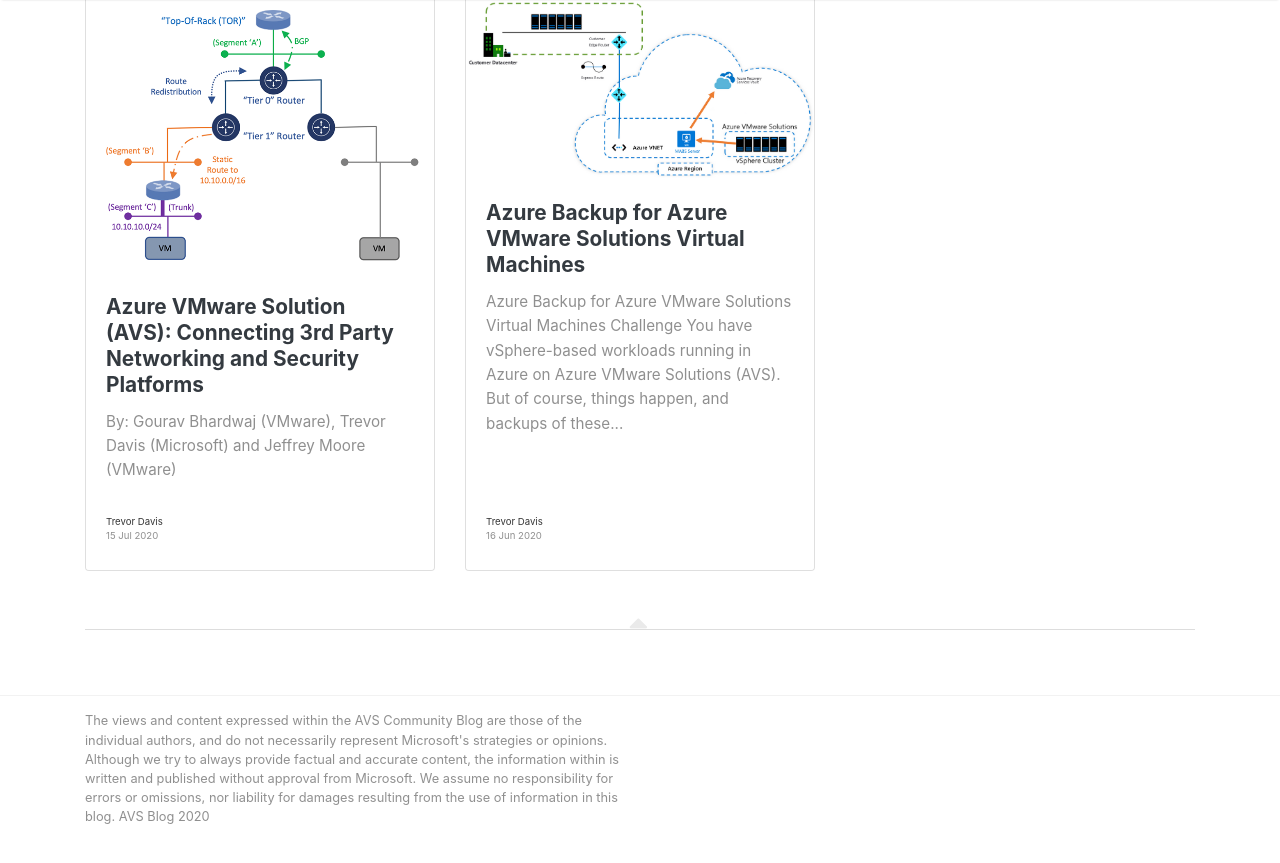
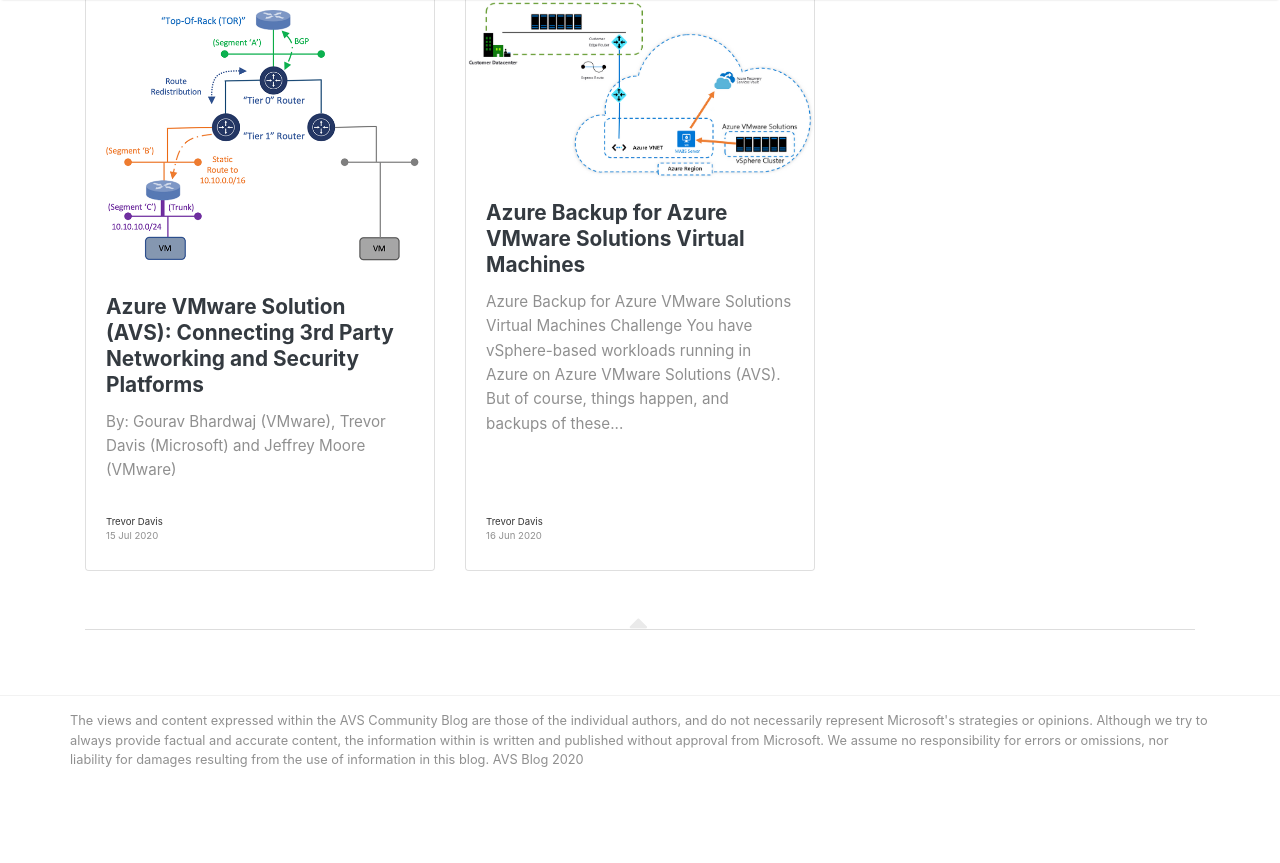
Before and after one commit to AVSBlog/avsblog.github.io, a Jekyll site: the page built from index.html, in a window 1280 px wide and 900 px high, scrolled down 1131 px. Shown: the top 863 px of the window. Built offline with Jekyll 4.4.1, drawn with Linux system fonts in a browser that asks for light colours; nearby versions of some CDN libraries; the list of posts is cut into pages by our own code.

Commit message:
Updated footer class

```diff
--- a/_layouts/default.html
+++ b/_layouts/default.html
@@ -128,7 +128,7 @@
 <footer class="footer">
     <div class="container">
         <div class="row">
-            <div class="col-md-6 col-sm-6 text-center text-lg-left">
+            <div class="text-center text-lg-left">
                 The views and content expressed within the AVS Community Blog are those of the individual authors, and do not necessarily represent Microsoft's strategies or opinions. Although we try to always provide factual and accurate content, the information within is written and published without approval from Microsoft.  We assume no responsibility for errors or omissions, nor liability for damages resulting from the use of information in this blog. AVS Blog {{ site.time | date: "%Y" }}
             </div>
         </div>
```
